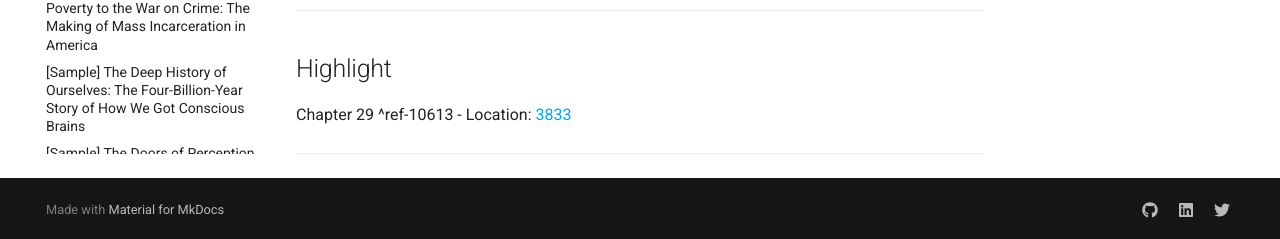
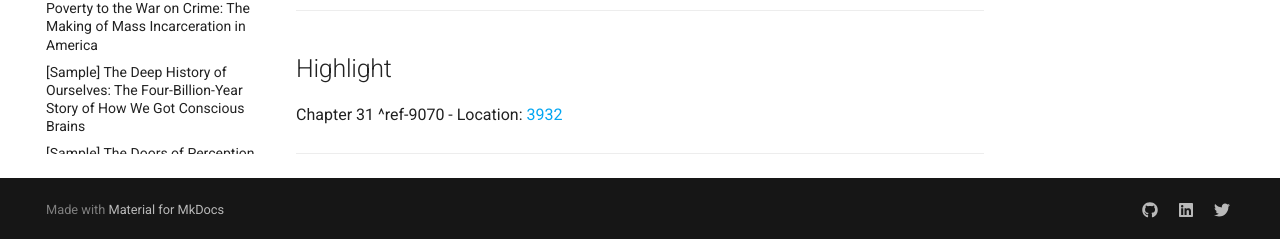
Before and after one commit to josh-wong/kindle-highlights-notes, an MkDocs documentation site: the page built from docs/Words That Change Minds.md, in a window 1280 px wide and 900 px high, scrolled down 4737 px. Shown: the part 658-897 px from the top of the window. Built offline with MkDocs 1.6.1 and Material for MkDocs 9.7.7, drawn with Linux system fonts in a browser that asks for light colours; comment, search, counter and statistics services are not loaded.

Commit message:
Update highlights and notes

```diff
--- a/docs/Words That Change Minds.md
+++ b/docs/Words That Change Minds.md
@@ -151,7 +151,7 @@ The NLP Outcome Strategy Questions Conditions for a well-formed outcome What do
 ---
 ## Highlight
 
-Chapter 29 ^ref-10613
-- Location: [3833](kindle://book?action=open&asin=B07PVSR2J4&location=3833)
+Chapter 31 ^ref-9070
+- Location: [3932](kindle://book?action=open&asin=B07PVSR2J4&location=3932)
 
 ---
```
Also changed, not shown: other parts of docs/Words That Change Minds.md (+1 -1 lines).
